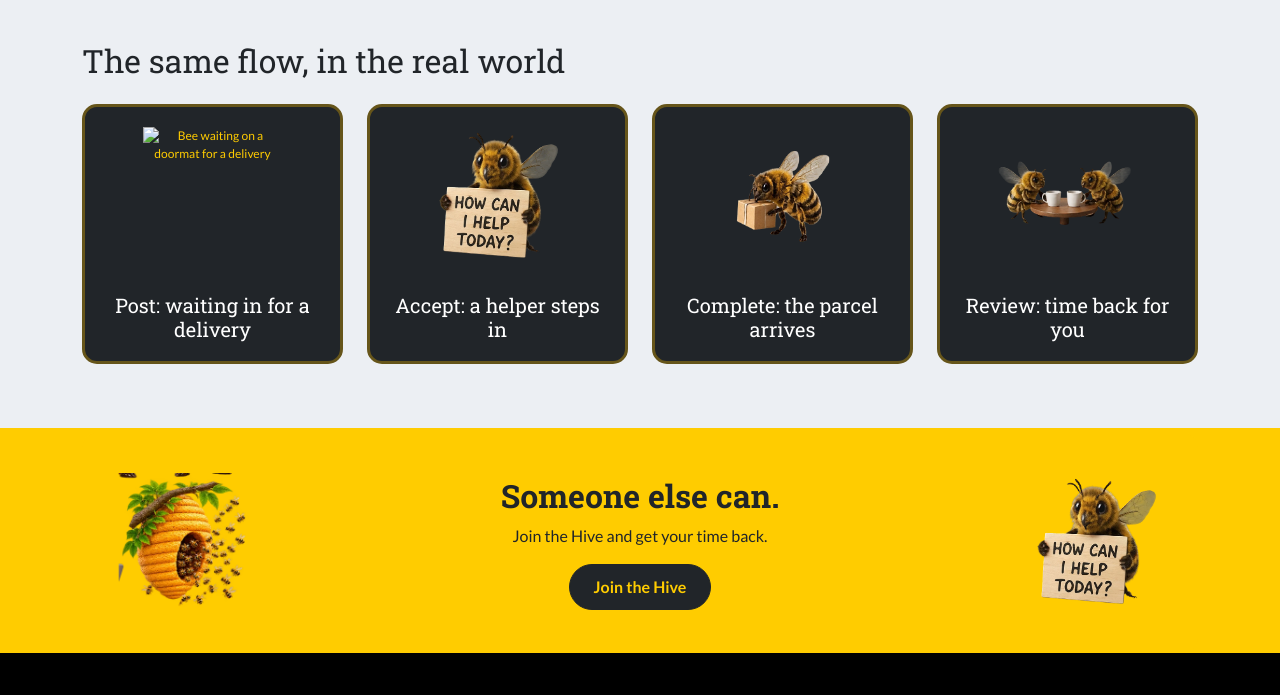
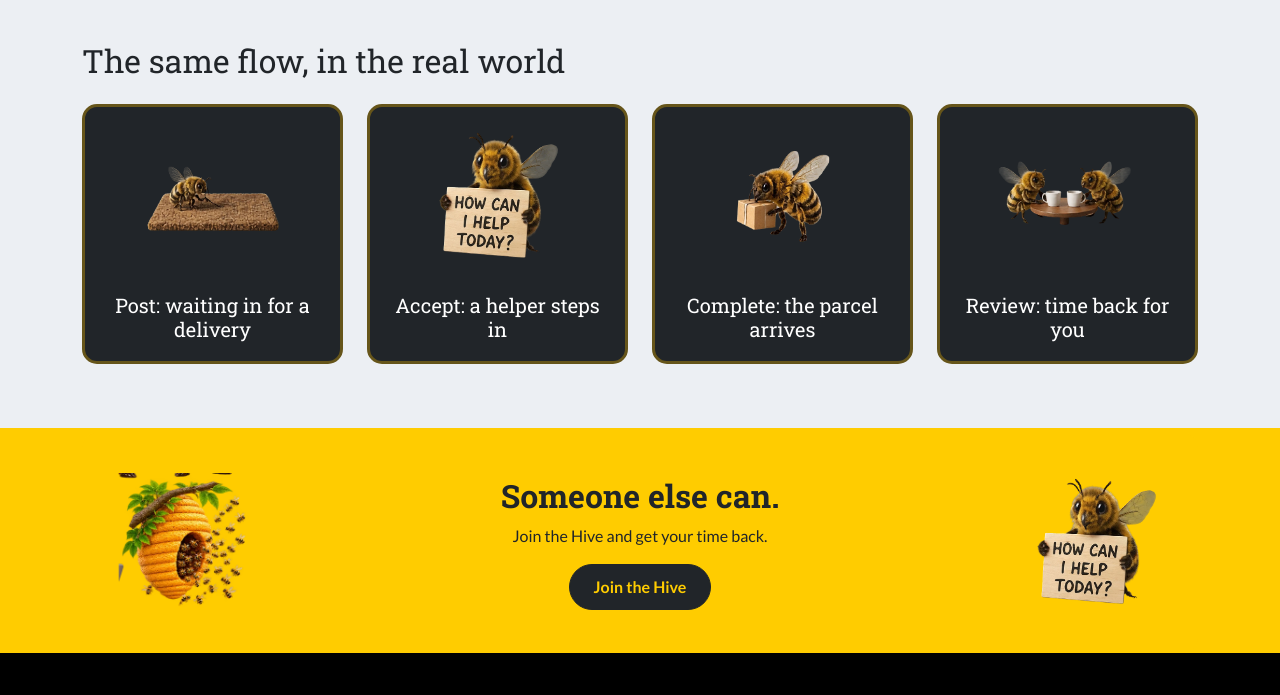
Before and after one commit to MrBinko/bee-bothered, a plain HTML site: page how-it-works.html in a window 1280 px wide. Shown: the part 940-1635 px from the top of the page. Drawn offline with nearby package versions, Linux system fonts and the light colour scheme.

Commit message:
link fix

```diff
--- a/how-it-works.html
+++ b/how-it-works.html
@@ -130,7 +130,7 @@
         <div class="col-12 col-sm-6 col-lg-3">
           <div class="card card-hive card-hive-sm text-center">
             <div class="card-body d-flex flex-column align-items-center justify-content-between gap-3">
-              <div class="img-slot img-slot-lg" data-label="Bee on doormat"><img src="assets/images/Waiting for deliveries.webp" alt="Bee waiting on a doormat for a delivery"></div>
+              <div class="img-slot img-slot-lg" data-label="Bee on doormat"><img src="assets/images/Waiting-for-deliveries.webp" alt="Bee waiting on a doormat for a delivery"></div>
               <h3 class="h5 mb-0">Post: waiting in for a delivery</h3>
             </div>
           </div>
```
Also changed, not shown: screenshots/html-css-validations/Screenshot 2026-11-20 at 16.51.08.png (added), screenshots/site-performances/Screenshot 2026-11-20 at 16.50.33.png (added), screenshots/site-performances/Screenshot 2026-11-20 at 16.50.44.png (added), 3 other files.
